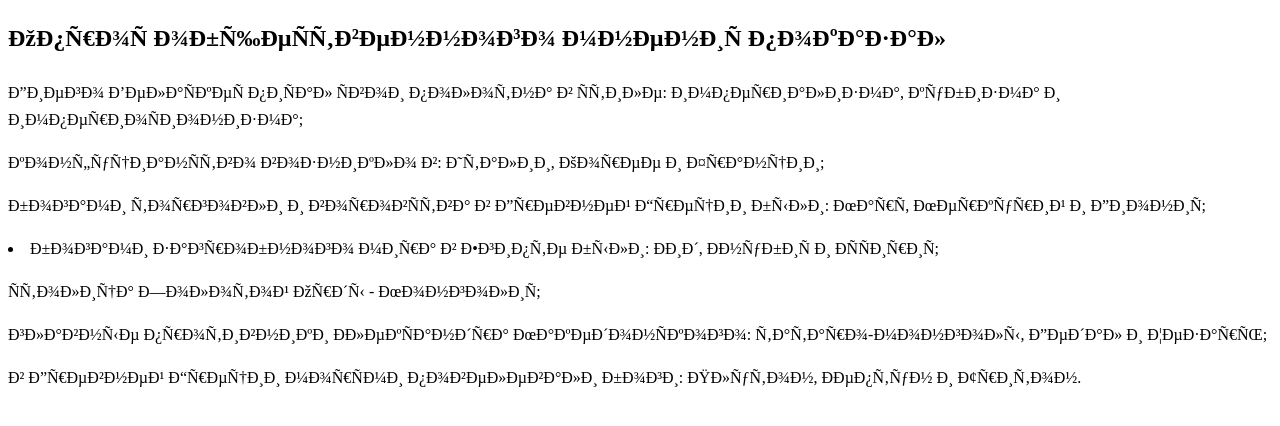
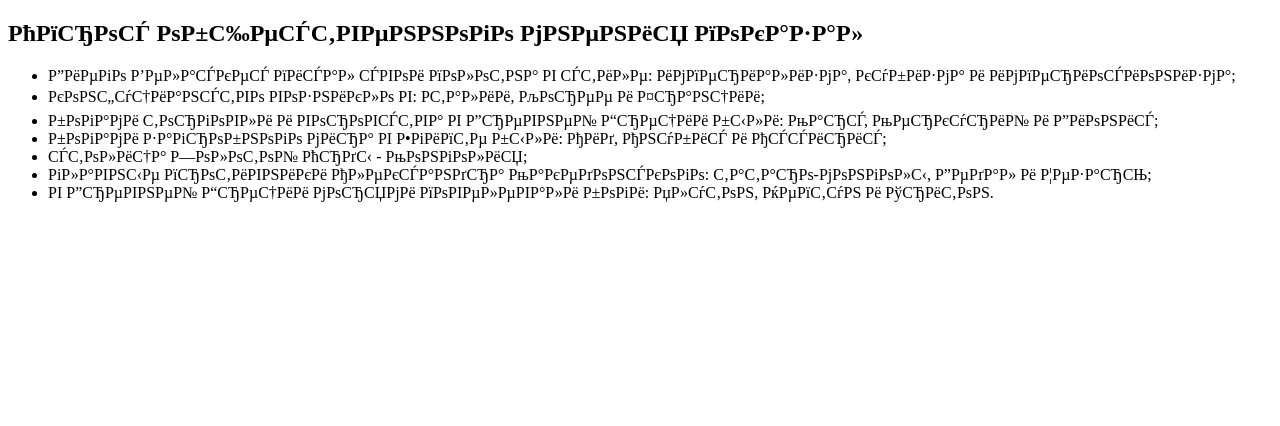
Before and after one commit to yuv99/internet-tech, a plain HTML site: page 2.html in a window 1280 px wide. Drawn offline with Linux system fonts and the light colour scheme.

Commit message:
2nd problem solved

```diff
--- a/2.html
+++ b/2.html
@@ -1,20 +1,28 @@
 <!DOCTYPE HTML PUBLIC "-//W3C//DTD HTML 4.01//EN">
 <html>
-<head>
-<meta http-equiv="Content-Type" content="text/html; charset=windows-1251">
-<head>
+    <head>
+        <meta http-equiv="Content-Type" content="text/html" charset="windows-1251">
+        <title>2nd problem</title>
+    <head>
+
 <body>
-<h2>Опрос общественного мнения показал</h2>
-<p>Диего Веласкес писал свои полотна в стиле: империализма, кубизма и
-империосионизма;</p>
-конфуцианство возникло в: Италии, Корее и Франции;</p>
-<p>богами торговли и воровства в Древней Греции были: Марс, Меркурий
-и Дионис;</p>
-<li>богами загробного мира в Египте были: Аид, Анубис и Ассирис;</p>
-<p>столица Золотой Орды - Монголия;</p>
-<p>главные противники Александра Македонского: татаро-монголы, Дедал
-и Цезарь;</p>
-<p>в Древней Греции морями повелевали боги: Плутон, Нептун и Тритон.</p>
-</ul>
+    <div>
+        <h2>Опрос общественного мнения показал</h2>
+    </div>
+
+    <div>
+        <ul>
+            <li>Диего Веласкес писал свои полотна в стиле: империализма, кубизма и
+            империосионизма;</li>
+            <li>конфуцианство возникло в: Италии, Корее и Франции;</li>
+            <li>богами торговли и воровства в Древней Греции были: Марс, Меркурий
+            и Дионис;</li>
+            <li>богами загробного мира в Египте были: Аид, Анубис и Ассирис;</li>
+            <li>столица Золотой Орды - Монголия;</li>
+            <li>главные противники Александра Македонского: татаро-монголы, Дедал
+            и Цезарь;</li>
+            <li>в Древней Греции морями повелевали боги: Плутон, Нептун и Тритон.</li>
+        </ul>
+    </div>
 </body>
 </html>
```
